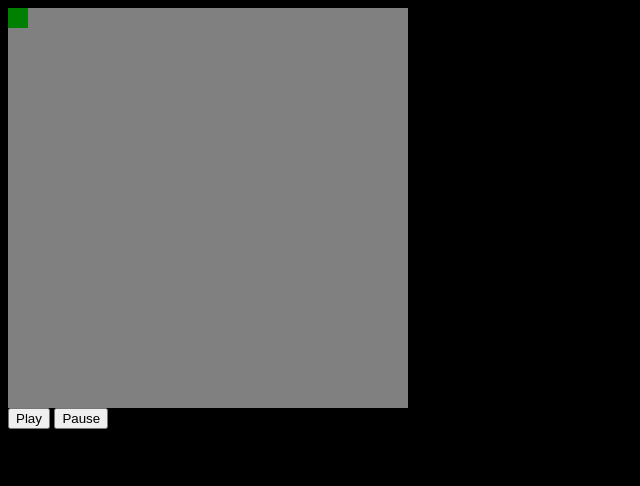
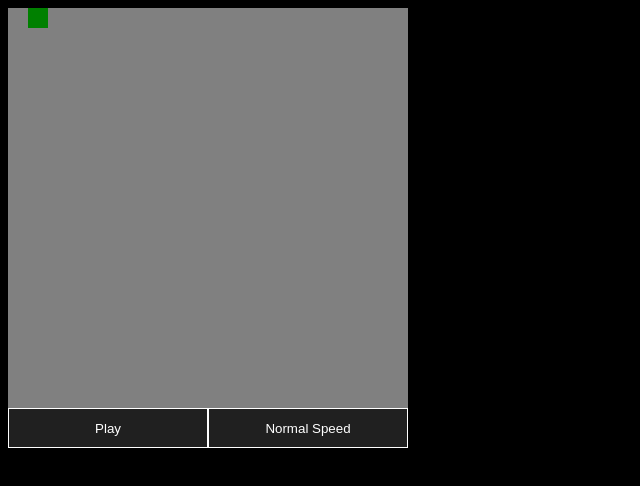
Before and after one commit to eric-skaftason/conway-life-inline, a website: page src/index.html in a window 1280 px wide. Both pictures are taken after a click on the element 18 px from the left and 18 px from the top of the page. Shown: the whole page, without its empty margins (0-640 px from the left). Drawn offline with Linux system fonts and the light colour scheme.

Commit message:
improve btn styling, add pause functionality

```diff
--- a/src/index.html
+++ b/src/index.html
@@ -1,17 +1,24 @@
 <body>
     <h1></h1>
 
+    <div class="demo_container">
         <div class="board"></div>
         <div class="controls">
             <button id="play">Play</button>
-        <button id="pause">Pause</button>
+            <button id="speed">Normal Speed</button>
+        </div>
     </div>
 
     <style>
-        body { background: black; color: white; font-family: sans-serif; }
+        body {
+            background: black; color: white; font-family: sans-serif;
+            width: 400px;
+        }
 
         .board {
-            display: inline-block;
+            display: grid;
+            grid-template-rows: repeat(20, 20px);
+            grid-template-columns: repeat(20, 20px);
         }
 
         .row {
@@ -19,15 +26,38 @@
         }
 
         .cell {
-            width: 20px;
-            height: 20px;
-
-            background-color: grey
+            background-color: grey;
         }
 
         .alive {
             background-color: green;
         }
+
+        .controls {
+            display: flex;
+            height: 40px;
+        }
+
+        button {
+            flex: 1;
+            box-sizing: border-box;
+
+            background-color: rgb(32, 32, 32);
+            color: white;
+            border: 1px solid white;
+            outline: none;
+
+            cursor: pointer;
+        }
+
+        button:hover {
+            background-color: rgb(48, 48, 48);
+        }
+
+        button:active {
+            background-color: rgb(16, 16, 16);
+        }
+
     </style>
     <script>
         // States
@@ -40,32 +70,37 @@
 
         // Board Setup
         const board = document.querySelector('.board');
-        for (let i = 0; i < ROWS; i++) {
-            const row = document.createElement('div');
-            row.classList.add('row');
-            for (let j = 0; j < COLS; j++) {
+
+        for (let i = 0; i < ROWS * COLS; i++) {
             const cell = document.createElement('div');
             cell.classList.add('cell');
 
             cell.addEventListener('click', () => {
                 if (cell.classList.contains('alive')) {
                     cell.classList.remove('alive');
-                        matrix[i * COLS + j].current = 0;
+                    matrix[i].current = 0;
                 } else {
                     cell.classList.add('alive');
-                        matrix[i * COLS + j].current = 1;
+                    matrix[i].current = 1;
                 }
             });
-
-                row.append(cell);
-            }
-            board.append(row);
+            board.append(cell);
         }
 
         const cells = document.querySelectorAll('.cell');
 
         document.querySelector('#play').addEventListener('click', () => {
-            if (!isRunning) run();
+            if (!isRunning) {
+                run();
+                document.querySelector('#play').innerText = 'Pause';
+            } else {
+                isRunning = false;
+                document.querySelector('#play').innerText = 'Play';
+            }
+        });
+
+        document.querySelector('#speed').addEventListener('click', () => {
+
         });
 
         /*
@@ -137,7 +172,7 @@
             }
 
             setTimeout(() => {
-                run();
+                if (isRunning) run();
             }, 500);
 
         }
```
Also changed, not shown: dist/index.html, dist/uri.txt. Lines whose indentation alone changed are shown as unchanged.
